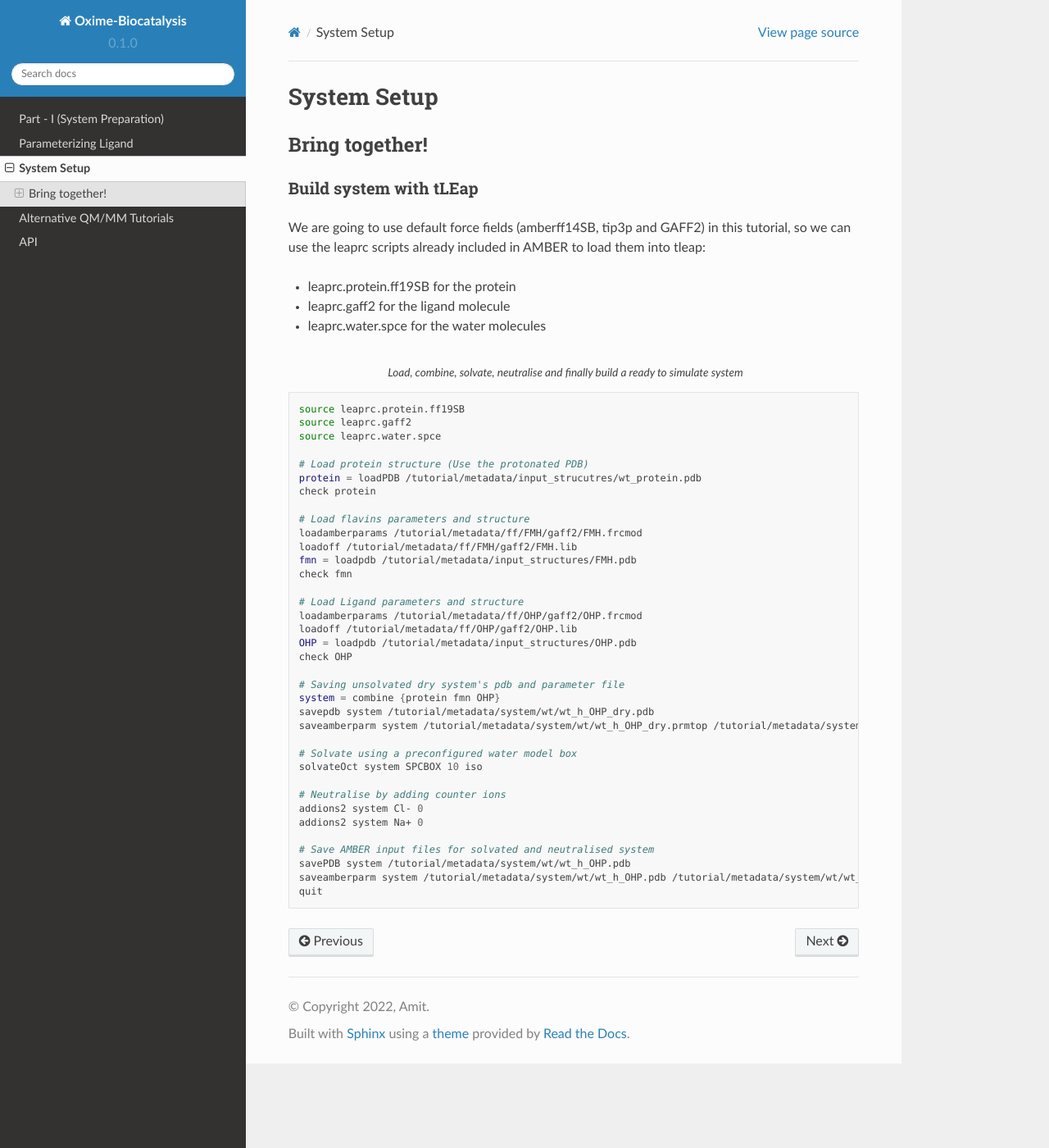
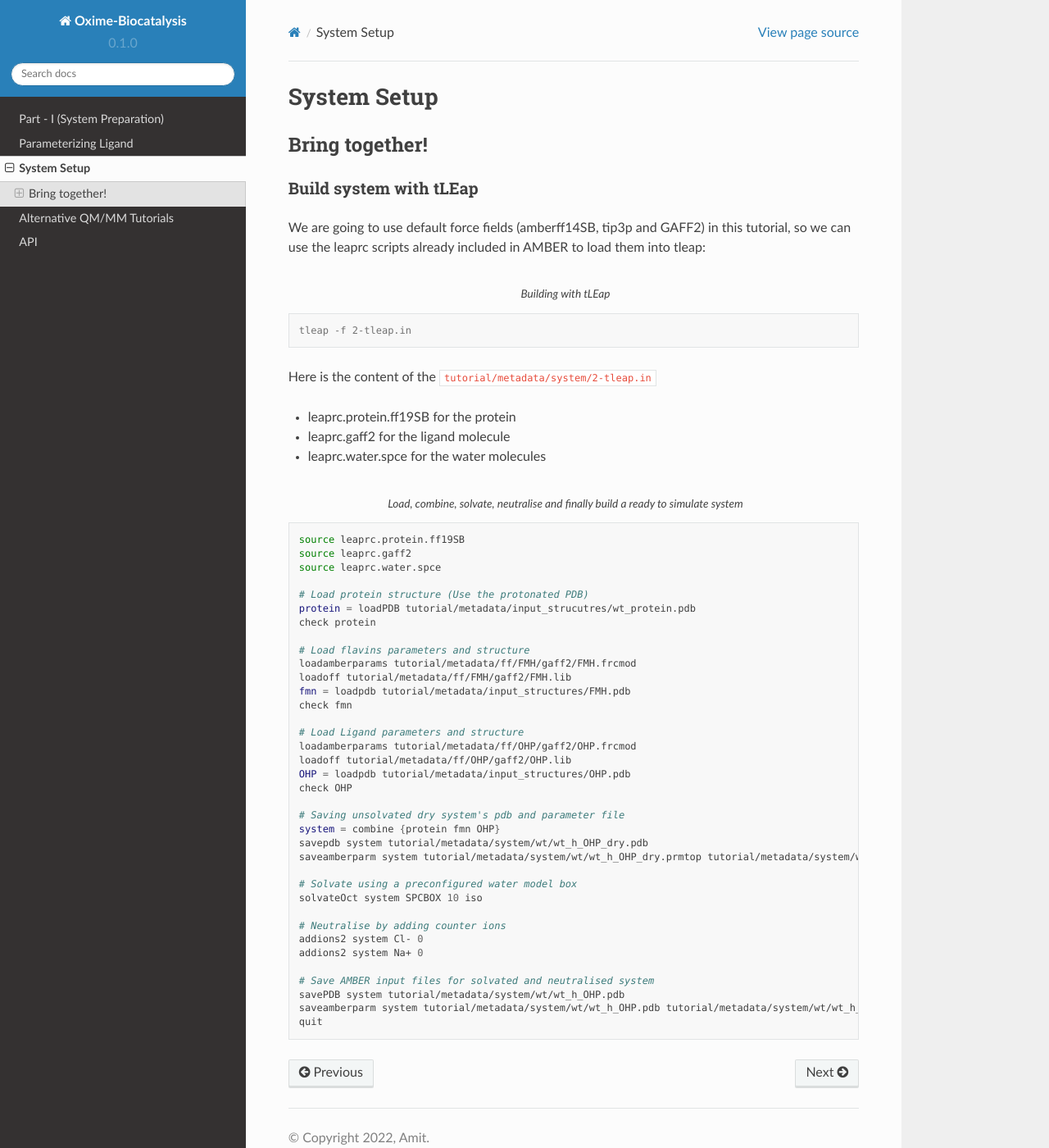
Before and after one commit to hopanoid/Enzyme-Reaction-Dynamics-Tutorial, a Sphinx documentation site: the page built from docs/source/3-system_setup.rst, in a window 1280 px wide and 1400 px high. Shown: the whole window at 82% size. Built offline with Sphinx 7.4.7 and the Read the Docs theme 2.0.0, drawn with Linux system fonts in a browser that asks for light colours.

Commit message:
tleap system generation explained with necessary files

```diff
--- a/docs/source/3-system_setup.rst
+++ b/docs/source/3-system_setup.rst
@@ -17,6 +17,13 @@ Build system with tLEap
 
 We are going to use default force fields (amberff14SB, tip3p and GAFF2) in this tutorial, so we can use the leaprc scripts already included in AMBER to load them into tleap:
 
+.. code-block:: console
+        :caption: Building with tLEap
+
+        tleap -f 2-tleap.in
+
+Here is the content of the :file:`tutorial/metadata/system/2-tleap.in`
+
 * leaprc.protein.ff19SB for the protein
 * leaprc.gaff2 for the ligand molecule
 * leaprc.water.spce for the water molecules
@@ -29,25 +36,25 @@ We are going to use default force fields (amberff14SB, tip3p and GAFF2) in this
         source leaprc.water.spce
 
         # Load protein structure (Use the protonated PDB)
-        protein = loadPDB /tutorial/metadata/input_strucutres/wt_protein.pdb
+        protein = loadPDB tutorial/metadata/input_strucutres/wt_protein.pdb
         check protein
 
         # Load flavins parameters and structure
-        loadamberparams /tutorial/metadata/ff/FMH/gaff2/FMH.frcmod
-        loadoff /tutorial/metadata/ff/FMH/gaff2/FMH.lib
-        fmn = loadpdb /tutorial/metadata/input_structures/FMH.pdb
+        loadamberparams tutorial/metadata/ff/FMH/gaff2/FMH.frcmod
+        loadoff tutorial/metadata/ff/FMH/gaff2/FMH.lib
+        fmn = loadpdb tutorial/metadata/input_structures/FMH.pdb
         check fmn
 
         # Load Ligand parameters and structure
-        loadamberparams /tutorial/metadata/ff/OHP/gaff2/OHP.frcmod
-        loadoff /tutorial/metadata/ff/OHP/gaff2/OHP.lib
-        OHP = loadpdb /tutorial/metadata/input_structures/OHP.pdb
+        loadamberparams tutorial/metadata/ff/OHP/gaff2/OHP.frcmod
+        loadoff tutorial/metadata/ff/OHP/gaff2/OHP.lib
+        OHP = loadpdb tutorial/metadata/input_structures/OHP.pdb
         check OHP
 
         # Saving unsolvated dry system's pdb and parameter file
         system = combine {protein fmn OHP}
-        savepdb system /tutorial/metadata/system/wt/wt_h_OHP_dry.pdb
-        saveamberparm system /tutorial/metadata/system/wt/wt_h_OHP_dry.prmtop /tutorial/metadata/system/wt/wt_h_OHP_dry.rst7
+        savepdb system tutorial/metadata/system/wt/wt_h_OHP_dry.pdb
+        saveamberparm system tutorial/metadata/system/wt/wt_h_OHP_dry.prmtop tutorial/metadata/system/wt/wt_h_OHP_dry.rst7
 
         # Solvate using a preconfigured water model box
         solvateOct system SPCBOX 10 iso
@@ -57,6 +64,6 @@ We are going to use default force fields (amberff14SB, tip3p and GAFF2) in this
         addions2 system Na+ 0
 
         # Save AMBER input files for solvated and neutralised system
-        savePDB system /tutorial/metadata/system/wt/wt_h_OHP.pdb
-        saveamberparm system /tutorial/metadata/system/wt/wt_h_OHP.pdb /tutorial/metadata/system/wt/wt_h_OHP.pdb
+        savePDB system tutorial/metadata/system/wt/wt_h_OHP.pdb
+        saveamberparm system tutorial/metadata/system/wt/wt_h_OHP.pdb tutorial/metadata/system/wt/wt_h_OHP.pdb
         quit
```
Also changed, not shown: 12 other files.
